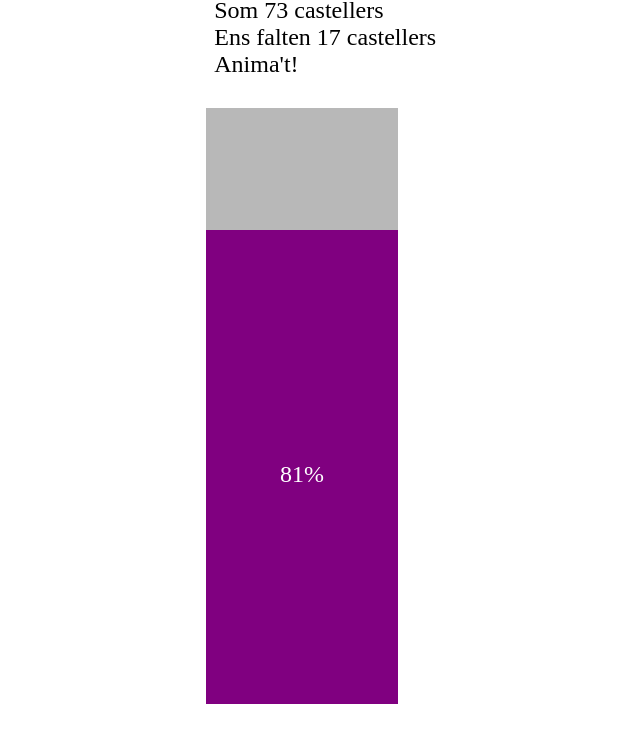
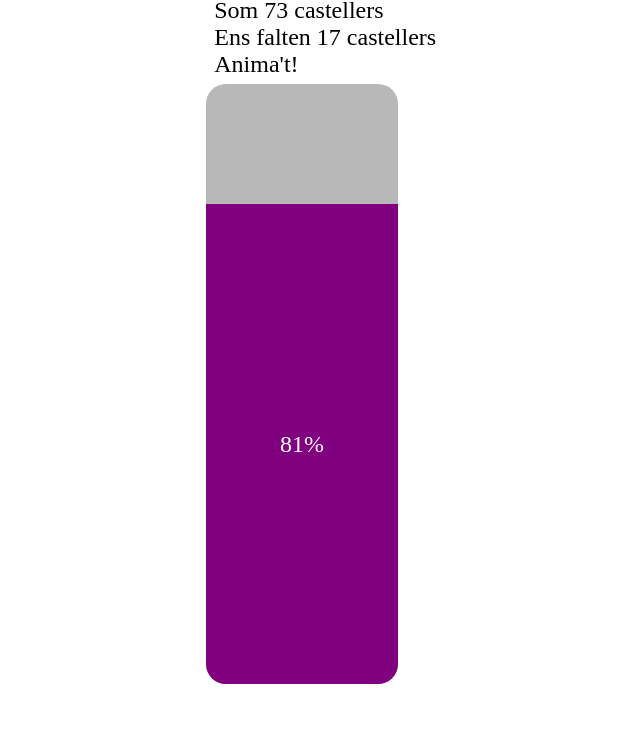
Before and after one commit to thatsthat/apuntat, a plain HTML site: page index.html in a window 1280 px wide. Shown: the part 64-800 px from the top of the page, without its empty margins (310-950 px from the left). Drawn offline with Linux system fonts and the light colour scheme.

Commit message:
changed some progress bar style

```diff
--- a/style.css
+++ b/style.css
@@ -32,13 +32,14 @@ body {
 .barcontainer {
   background-color: #b8b8b8;
   position: relative;
-  transform: translateX(-25%) translateY(-60%);
+  transform: translateX(-25%) translateY(-65%);
   top: 50%;
   margin-left: 50px;
   width: 15vw;
-  height: 80vh;
+  height: 75vh;
   float: left;
-  border: darken(#98afc7, 40%) 3px solid;
+  border: darken(hsl(211, 30%, 69%), 40%) 3px solid;
+  border-radius: 20px;
 }
 
 .bar {
@@ -56,7 +57,10 @@ body {
   transform-origin: bottom;
   font-size: 1.5rem;
   color: white;
+  border-bottom-left-radius: 20px;
+  border-bottom-right-radius: 20px;
 }
+
 @keyframes grow {
   from {
     transform: scaleY(0);
```
